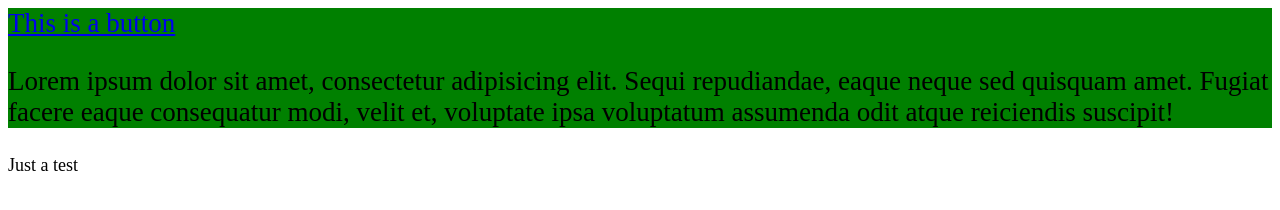
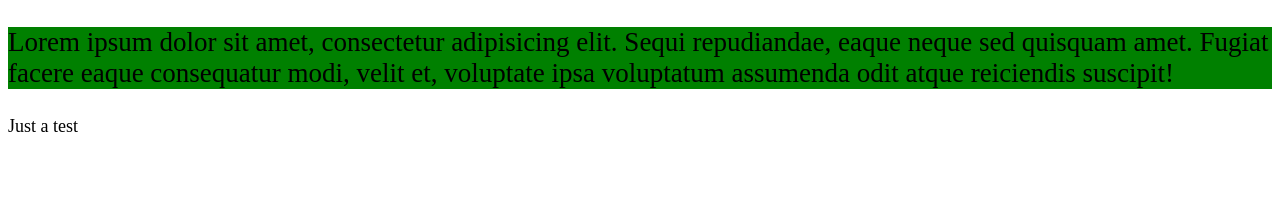
Before and after one commit to razvan-tudosie/lessons-fac, a plain HTML site: page index.html in a window 1280 px wide. Drawn offline with Linux system fonts and the light colour scheme.

Commit message:
am sters ceva

```diff
--- a/index.html
+++ b/index.html
@@ -10,7 +10,6 @@
 <body>
 
     <div class="box">
-        <a class="box__btn" href="htttps://google.com">This is a button</a>
         <p>Lorem ipsum dolor sit amet, consectetur adipisicing elit. Sequi repudiandae, eaque neque sed quisquam amet. Fugiat facere eaque consequatur modi, velit et, voluptate ipsa voluptatum assumenda odit atque reiciendis suscipit!</p>
     </div>
 
```
